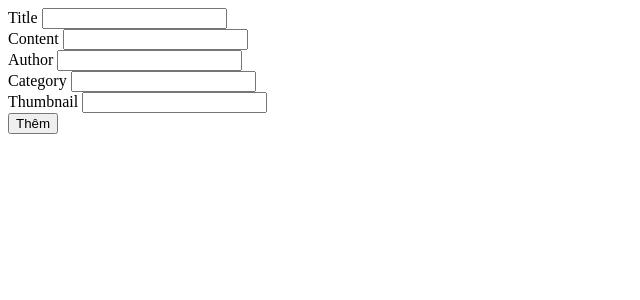
After one commit to thaivm-0609/web2014.02-PHP1, a PHP site: page /views/createPost.php in a window 1280 px wide. The commit adds this page. Shown: the top 300 px of the page, without its empty margins (0-640 px from the left). Run offline with PHP 8.4, Linux system fonts and the light colour scheme.

Commit message:
feat: create

```diff
--- a/asm/index.php
+++ b/asm/index.php
@@ -34,7 +34,7 @@ switch ($action) {
         (new PostController())->thongTinChiTiet();
         break;
     case 'create':
-        echo 'Đây là trang tạo mới';
+        (new PostController())->taoMoi();
         break;
     case 'delete':
         (new PostController())->xoa();
--- /dev/null
+++ b/asm/views/createPost.php
@@ -0,0 +1,33 @@
+<!DOCTYPE html>
+<html lang="en">
+<head>
+    <meta charset="UTF-8">
+    <meta name="viewport" content="width=device-width, initial-scale=1.0">
+    <title>Thêm mới post</title>
+</head>
+<body>
+    <form action="index.php?act=create" method="POST">
+        <div>
+            <label for="">Title</label>
+            <input type="text" name="title">
+        </div>
+        <div>
+            <label for="">Content</label>
+            <input type="text" name="content">
+        </div>
+        <div>
+            <label for="">Author</label>
+            <input type="text" name="user_id">
+        </div>
+        <div>
+            <label for="">Category</label>
+            <input type="text" name="category_id">
+        </div>
+        <div>
+            <label for="">Thumbnail</label>
+            <input type="text" name="thumbnail">
+        </div>
+        <input type="submit" value="Thêm" name="them">
+    </form>
+</body>
+</html>
--- a/asm/views/listPost.php
+++ b/asm/views/listPost.php
@@ -6,6 +6,7 @@
     <title>Danh sách bài post</title>
 </head>
 <body>
+    <a href="index.php?act=create">Create</a>
     <table>
         <thead>
             <tr>
@@ -13,6 +14,7 @@
                 <th>Title</th>
                 <th>Content</th>
                 <th>Author</th>
+                <th>Category</th>
                 <th>Thumbnail</th>
                 <th>Action</th>
             </tr>
@@ -23,7 +25,8 @@
                     <td><?= $p['id'] ?></td>
                     <td><?= $p['title'] ?></td>
                     <td><?= $p['content'] ?></td>
-                    <td><?= $p['user_id'] ?></td>
+                    <td><?= $p['author'] ?></td>
+                    <td><?= $p['name'] ?></td>
                     <td><img src="<?=$p['thumbnail']?>" alt=""></td>
                     <td>
                         <a href="index.php?act=detail&id_post=<?=$p['id']?>">Detail</a>
```
Also changed, not shown: asm/controllers/PostController.php (+12 -1 lines), asm/models/Post.php (+16 -1 lines).
